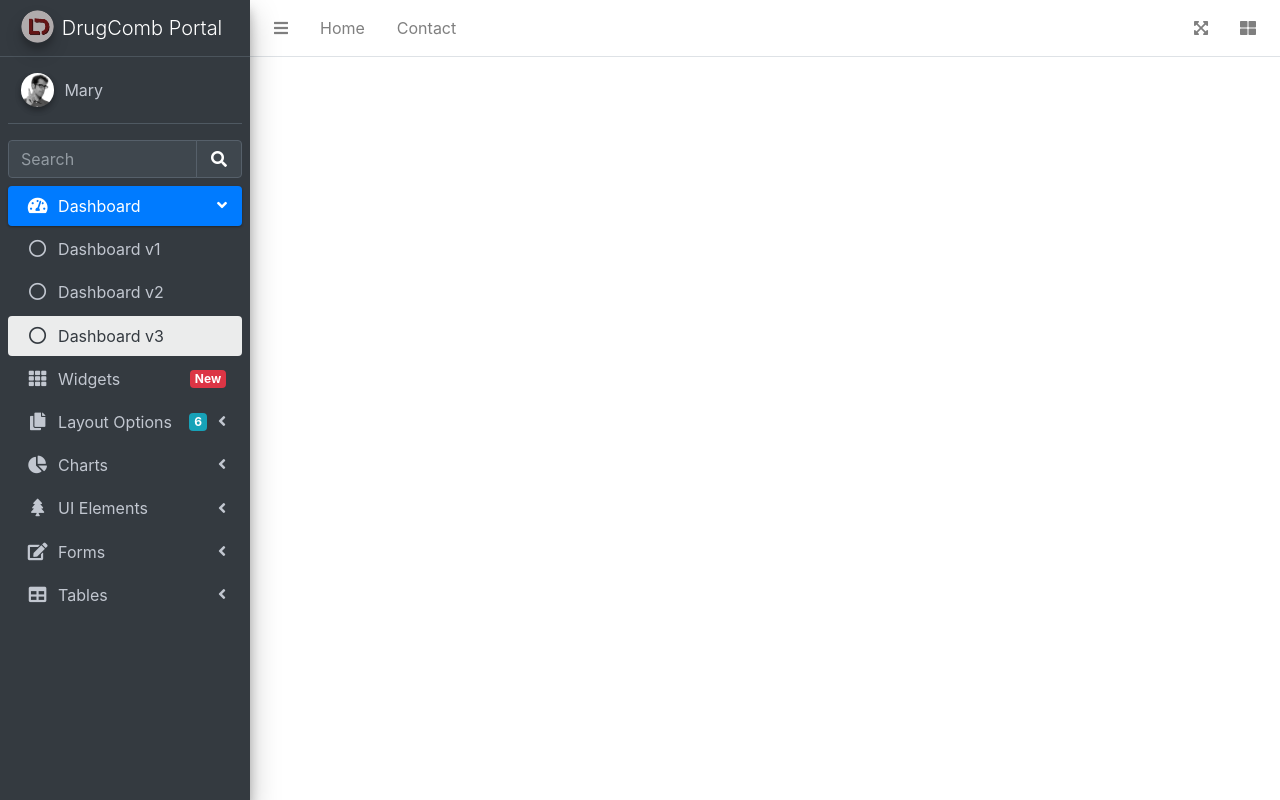
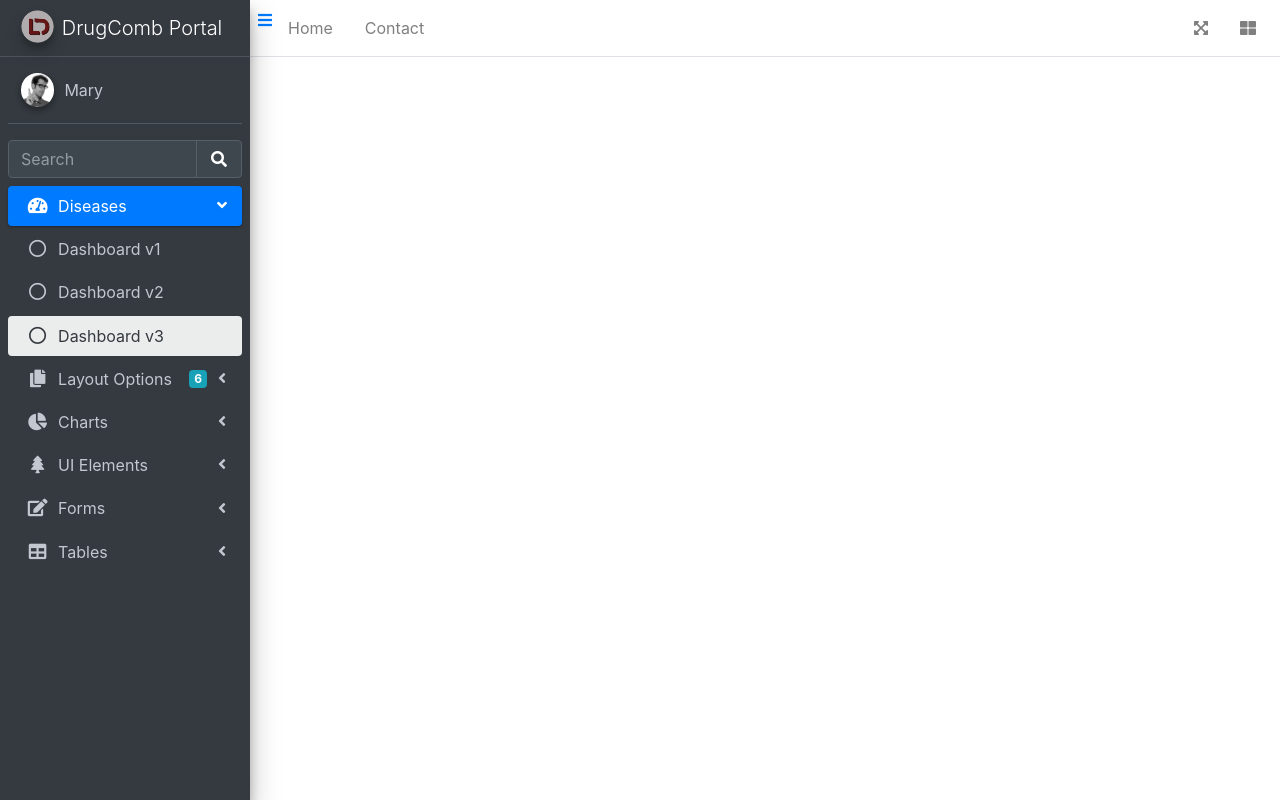
Before and after one commit to StephenZou/InfoPlatform, a Flask app: page /data/view in a window 1280 px wide. Run offline with Flask 2, Linux system fonts and the light colour scheme; some libraries are stand-ins or nearby versions; some web fonts are replaced.

Commit message:
update0707

```diff
--- /dev/null
+++ b/DrugApp/static/js/show.js
@@ -0,0 +1,28 @@
+$(document).ready(function () {
+    $(".nav-link").click(function () {
+        $(this).siblings(".nav-treeview").slideToggle(300);
+        if($(this).parent().hasClass("menu-open")) {
+            $(this).parent().removeClass("menu-open");
+            $(this).removeClass("active");
+        } else {
+            $(this).parent().addClass("menu-open");
+            $(this).addClass("active");
+        }
+    });
+    setInterval(function () {
+        var wd = $(window).width();
+        var side = $(".main-sidebar");
+        if(wd < 991){
+            // side.css('visibility', 'hidden');
+            side.hide(200);
+        } else {
+            // side.css('visibility', 'visible');
+            side.show(200);
+        }
+
+    }, 100);
+    $(".nav-link-header").click(function () {
+        var side = $(".main-sidebar");
+        if (side.isVi)
+    });
+});
--- a/DrugApp/templates/common/base.html
+++ b/DrugApp/templates/common/base.html
@@ -19,6 +19,7 @@
     <script src="{{ url_for('static', filename='popper/umd/popper.js') }}" type="text/javascript"></script>
 {#    <script src="{{ url_for('static', filename='bootstrap/js/bootstrap.min.js')}}" type="text/javascript"></script>#}
     <script src="{{ url_for('static', filename='bootstrap/js/bootstrap.bundle.min.js')}}" type="text/javascript"></script>
+    <script src="{{ url_for('static', filename='js/show.js') }}" type="text/javascript"></script>
     {% block js %}
     {% endblock %}
 </head>
--- a/DrugApp/templates/common/header.html
+++ b/DrugApp/templates/common/header.html
@@ -3,7 +3,7 @@
     <!-- Left navbar links -->
     <ul class="navbar-nav">
       <li class="nav-item">
-        <a class="nav-link" data-widget="pushmenu" href="#" role="button"><i class="fas fa-bars"></i></a>
+        <a class="nav-link-header" data-widget="pushmenu" href="#" role="button"><i class="fas fa-bars"></i></a>
       </li>
       <li class="nav-item d-none d-sm-inline-block">
         <a href="{{ url_for('data.view_data') }}" class="nav-link">Home</a>
--- a/DrugApp/templates/common/sidebar.html
+++ b/DrugApp/templates/common/sidebar.html
@@ -35,10 +35,10 @@
           <!-- Add icons to the links using the .nav-icon class
                with font-awesome or any other icon font library -->
           <li class="nav-item menu-open">
-            <a href="/" class="nav-link active">
+            <a href="#" class="nav-link active">
               <i class="nav-icon fas fa-tachometer-alt"></i>
               <p>
-                Dashboard
+                Diseases
                 <i class="right fas fa-angle-left"></i>
               </p>
             </a>
@@ -62,15 +62,6 @@
                 </a>
               </li>
             </ul>
-          </li>
-          <li class="nav-item">
-            <a href="pages/widgets.html" class="nav-link">
-              <i class="nav-icon fas fa-th"></i>
-              <p>
-                Widgets
-                <span class="right badge badge-danger">New</span>
-              </p>
-            </a>
           </li>
           <li class="nav-item">
             <a href="#" class="nav-link">
```
